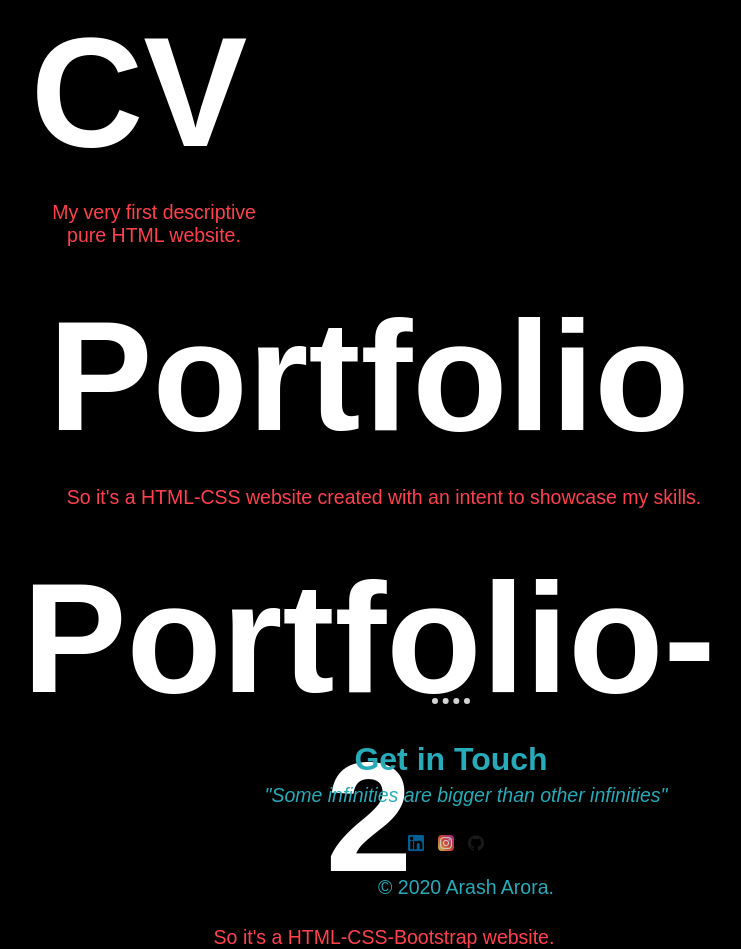
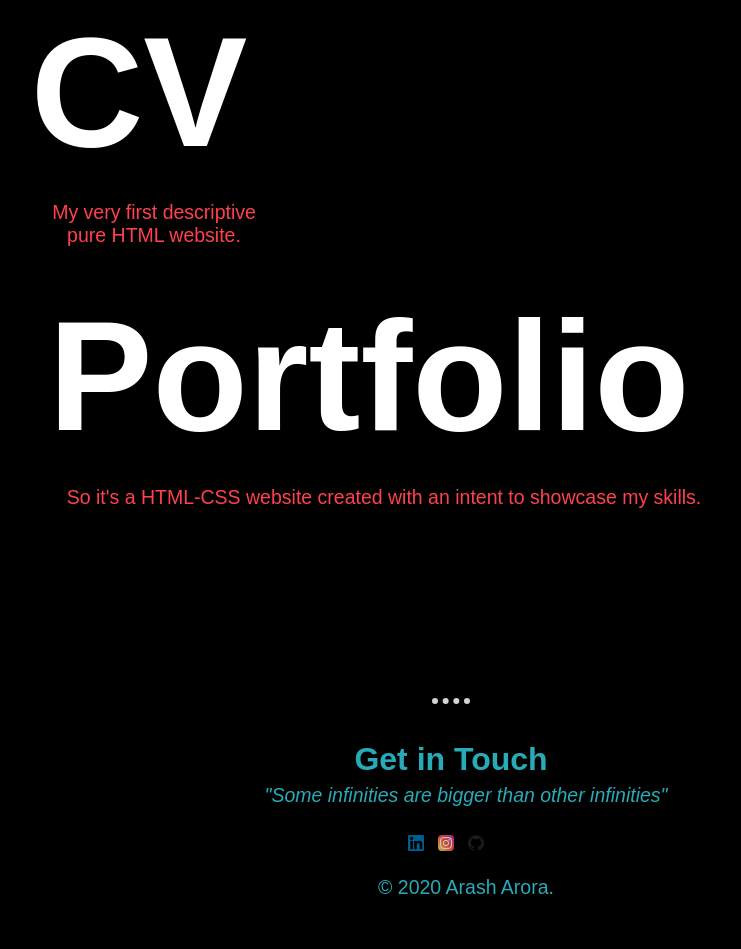
Before and after one commit to arash-arora/Portfolio, a plain HTML site: page Projects.html in a window 1280 px wide. Shown: the part 346-1295 px from the top of the page, without its empty margins (189-930 px from the left). After the commit the page ends 1245 px from the top, so only its background shows below. Drawn offline with Linux system fonts and the light colour scheme.

Commit message:
Update Projects.html

```diff
--- a/Projects.html
+++ b/Projects.html
@@ -28,18 +28,13 @@
         <p>My very first descriptive pure HTML website.</p>
       </div>
       </a>
-      <a href="index.html">
+      <a href="http://arasharora.rf.gd">
       <div class="project project2">
         <h2 class="heading">Portfolio</h2>
         <p>So it's a HTML-CSS website created with an intent to showcase my skills.</p>
       </div>
       </a>
-      <a href="http://arasharora.rf.gd">
-      <div class="project project2">
-        <h2 class="heading">Portfolio-2</h2>
-        <p>So it's a HTML-CSS-Bootstrap website.</p>
-      </div>
-      </a>
+
     </div>
 
 
```
